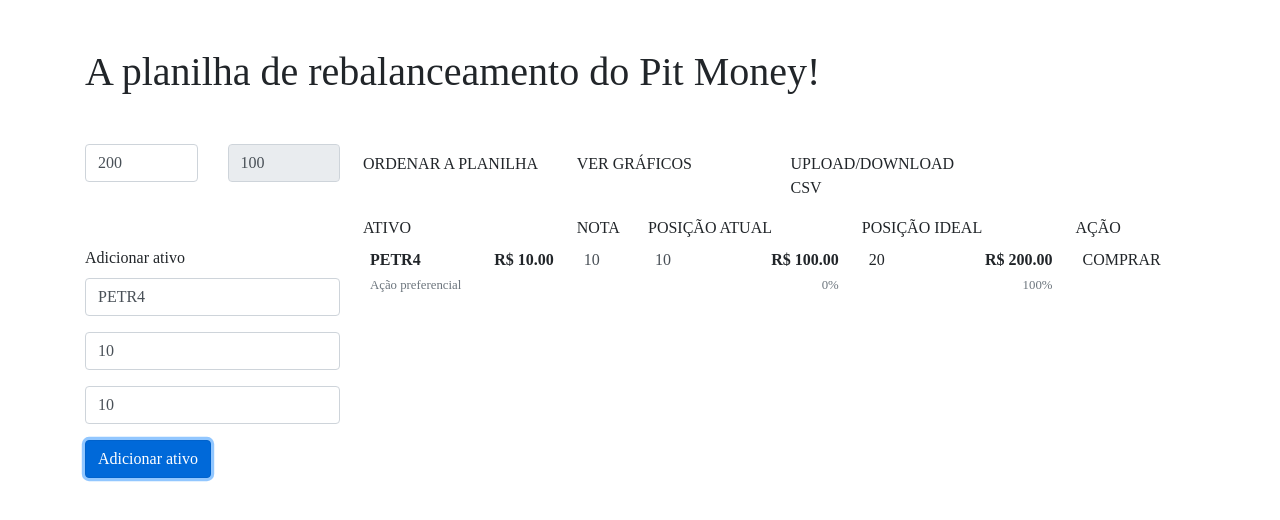
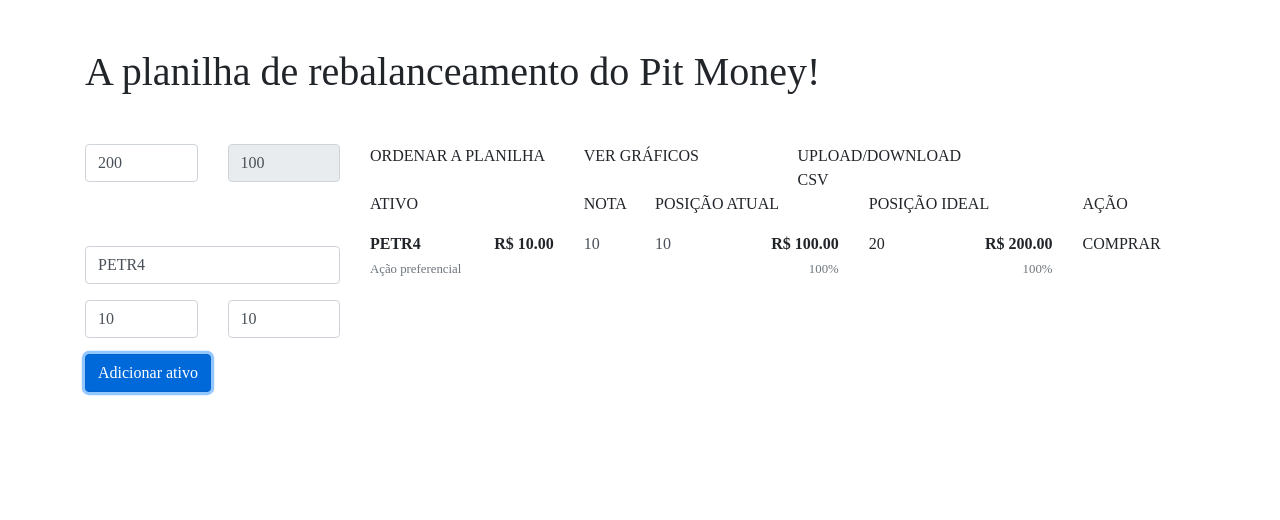
Before and after one commit to danjsillva/pit, a React (Create React App) app: page / in a window 1280 px wide. Both pictures are taken after a click on the button "Adicionar ativo". Shown: the top 520 px of the page. Built offline with nearby package versions, Linux system fonts and the light colour scheme; a web font is replaced by a local one.

Commit message:
feat: ajustes nos calculos e layout

```diff
--- a/src/App.js
+++ b/src/App.js
@@ -17,13 +17,43 @@ export default function App() {
   });
   const [assets, setAssets] = useState([]);
 
+  const getAsset = data => {
+    const asset = { ...data };
+
+    asset.amount = parseInt(asset.amount);
+    asset.applied = (parseInt(asset.amount) * parseFloat(asset.price)).toFixed(
+      2
+    );
+    asset.percent = (
+      ((parseInt(asset.amount) * parseFloat(asset.price)) /
+        parseFloat(totals.applied)) *
+      100
+    ).toFixed();
+
+    asset.percentGoal = (
+      (parseInt(asset.grade) / parseInt(totals.grade)) *
+      100
+    ).toFixed();
+    asset.appliedGoal = parseInt(
+      (parseFloat(totals.broker) * parseFloat(asset.percentGoal)) / 100
+    ).toFixed(2);
+    asset.amountGoal = parseInt(
+      parseFloat(asset.appliedGoal) / parseFloat(asset.price)
+    );
+
+    asset.status = asset.amountGoal > asset.amount ? "COMPRAR" : "AGUARDAR";
+
+    return asset;
+  };
+
   return (
     <AppContext.Provider
       value={{
         totals,
         setTotals,
         assets,
-        setAssets
+        setAssets,
+        getAsset
       }}
       className="container"
     >
@@ -31,12 +61,12 @@ export default function App() {
         <h1 className="my-5">A planilha de rebalanceamento do Pit Money!</h1>
 
         <div className="row">
-          <div className="col-3">
+          <div className="col-12 col-lg-3">
             <TotalForm />
 
             <AssetForm />
           </div>
-          <div className="col-9">
+          <div className="col-12 col-lg-9">
             <AssetsTable />
           </div>
         </div>
--- a/src/App.scss
+++ b/src/App.scss
@@ -10,6 +10,7 @@
   border: none;
   outline: none !important;
   padding: 0;
+  max-width: 56px !important;
   height: 1.5rem;
   vertical-align: baseline;
   cursor: pointer;
--- a/src/components/AssetForm/AssetForm.js
+++ b/src/components/AssetForm/AssetForm.js
@@ -36,9 +36,8 @@ export default function() {
   }
 
   return (
-    <form onSubmit={handleSubmitAsset} className="mt-5">
-      <div className="form-group">
-        <label>Adicionar ativo</label>
+    <form onSubmit={handleSubmitAsset} className="row mt-5">
+      <div className=" col-12 form-group">
         <input
           type="text"
           value={asset.label}
@@ -48,7 +47,7 @@ export default function() {
         />
       </div>
 
-      <div className="form-group">
+      <div className="col-12 col-lg-6 form-group">
         <input
           type="text"
           value={asset.grade}
@@ -57,7 +56,7 @@ export default function() {
         />
       </div>
 
-      <div className="form-group">
+      <div className="col-12 col-lg-6 form-group">
         <input
           type="text"
           value={asset.amount}
@@ -66,7 +65,7 @@ export default function() {
         />
       </div>
 
-      <div className="form-group">
+      <div className=" col-12 form-group">
         <button type="submit" className="btn btn-primary">
           Adicionar ativo
         </button>
--- a/src/components/AssetsTable/AssetLine.js
+++ b/src/components/AssetsTable/AssetLine.js
@@ -31,7 +31,7 @@ export default function AssetLine({ asset }) {
   };
 
   return (
-    <div className="row">
+    <div className="row py-3">
       <div className="col-3">
         <AssetLineLabel asset={asset} />
       </div>
@@ -44,7 +44,7 @@ export default function AssetLine({ asset }) {
       <div className="col-3">
         <AssetLineGoal asset={asset} />
       </div>
-      <div className="col-2">COMPRAR</div>
+      <div className="col-2">{asset.status}</div>
     </div>
   );
 }
--- a/src/components/AssetsTable/AssetLineApplied.js
+++ b/src/components/AssetsTable/AssetLineApplied.js
@@ -1,20 +1,10 @@
-import React, { useContext, useState } from "react";
-
-import { AppContext } from "../../App";
+import React, { useState } from "react";
 
 export default function AssetLineApplied({ asset, onChangeAsset }) {
-  const { totals } = useContext(AppContext);
   const [amount, setAmount] = useState(asset.amount);
-  const [percent, setPercent] = useState(0);
 
   function handleChangeAmount(event) {
     onChangeAsset({ amount: event.target.value });
-
-    setPercent(
-      ((parseInt(event.target.value) * parseFloat(asset.price)) /
-        parseFloat(totals.applied)) *
-        100
-    );
   }
 
   return (
@@ -28,10 +18,8 @@ export default function AssetLineApplied({ asset, onChangeAsset }) {
       />
 
       <div className="text-right">
-        <div className="font-weight-bold">
-          R$ {(parseInt(asset.amount) * parseFloat(asset.price)).toFixed(2)}
-        </div>
-        <small className="text-muted">{percent.toFixed()}%</small>
+        <div className="font-weight-bold">R$ {asset.applied}</div>
+        <small className="text-muted">{asset.percent}%</small>
       </div>
     </div>
   );
--- a/src/components/AssetsTable/AssetLineGoal.js
+++ b/src/components/AssetsTable/AssetLineGoal.js
@@ -1,30 +1,13 @@
-import React, { useContext, useState, useEffect } from "react";
-
-import { AppContext } from "../../App";
+import React from "react";
 
 export default function AssetLineGoal({ asset }) {
-  const { totals } = useContext(AppContext);
-  const [amount, setAmount] = useState(0);
-
-  useEffect(() => {
-    setAmount(
-      (parseFloat(totals.broker) *
-        (parseInt(asset.grade) / parseInt(totals.grade))) /
-        parseFloat(asset.price)
-    );
-  }, [asset.grade, asset.price, totals.broker, totals.grade]);
-
   return (
     <div className="d-flex justify-content-between">
-      <div>{parseInt(amount)}</div>
+      <div>{asset.amountGoal}</div>
 
       <div className="text-right">
-        <div className="font-weight-bold">
-          R$ {(parseInt(amount) * parseFloat(asset.price)).toFixed(2)}
-        </div>
-        <small className="text-muted">
-          {((parseInt(asset.grade) / parseInt(totals.grade)) * 100).toFixed()}%
-        </small>
+        <div className="font-weight-bold">R$ {asset.appliedGoal}</div>
+        <small className="text-muted">{asset.percentGoal}%</small>
       </div>
     </div>
   );
--- a/src/components/AssetsTable/AssetLineGrade.js
+++ b/src/components/AssetsTable/AssetLineGrade.js
@@ -10,6 +10,7 @@ export default function AssetLineGrade({ asset, onChangeAsset }) {
   }
 
   return (
+    <div className="">
       <input
         type="number"
         value={grade}
@@ -17,5 +18,6 @@ export default function AssetLineGrade({ asset, onChangeAsset }) {
         onBlur={handleChangeGrade}
         className="form-control col input-inline"
       />
+    </div>
   );
 }
--- a/src/components/AssetsTable/AssetLineLabel.js
+++ b/src/components/AssetsTable/AssetLineLabel.js
@@ -4,7 +4,7 @@ export default function AssetLineLabel({ asset }) {
   return (
     <div className="">
       <div className="d-flex justify-content-between">
-        <div className="font-weight-bold">{asset.label}</div>
+        <div className="font-weight-bold">{asset.label} </div>
         <div className="font-weight-bold">R$ {asset.price.toFixed(2)}</div>
       </div>
       <small className="text-muted">
--- a/src/components/AssetsTable/AssetsTable.js
+++ b/src/components/AssetsTable/AssetsTable.js
@@ -5,26 +5,42 @@ import AssetLine from "./AssetLine";
 import { AppContext } from "../../App";
 
 export default function AssetsTable() {
-  const { assets } = useContext(AppContext);
+  const { assets, setAssets, getAsset } = useContext(AppContext);
+
+  function sortAssets(field) {
+    setAssets(assets.sort((a, b) => (a[field] >= b[field] ? 1 : -1)));
+  }
 
   return (
     <div>
       <div className="row">
-        <div className="col-3 p-2">ORDENAR A PLANILHA</div>
-        <div className="col-3 p-2">VER GRÁFICOS</div>
-        <div className="col-3 p-2">UPLOAD/DOWNLOAD CSV</div>
+        <div className="col-3">ORDENAR A PLANILHA</div>
+        <div className="col-3">VER GRÁFICOS</div>
+        <div className="col-3">UPLOAD/DOWNLOAD CSV</div>
       </div>
 
       <div className="row">
-        <div className="col-3 p-2">ATIVO</div>
-        <div className="col-1 p-2">NOTA</div>
-        <div className="col-3 p-2">POSIÇÃO ATUAL</div>
-        <div className="col-3 p-2">POSIÇÃO IDEAL</div>
-        <div className="col-2 p-2">AÇÃO</div>
+        <div className="col-3 pointer" onClick={e => sortAssets("label")}>
+          ATIVO
+        </div>
+        <div className="col-1 pointer" onClick={e => sortAssets("grade")}>
+          NOTA
+        </div>
+        <div className="col-3 pointer" onClick={e => sortAssets("amount")}>
+          POSIÇÃO ATUAL
+        </div>
+        <div className="col-3 pointer" onClick={e => sortAssets("amountGoal")}>
+          POSIÇÃO IDEAL
+        </div>
+        <div className="col-2 pointer" onClick={e => sortAssets("status")}>
+          AÇÃO
+        </div>
       </div>
 
       {assets &&
-        assets.map(asset => <AssetLine key={asset.label} asset={asset} />)}
+        assets.map(asset => (
+          <AssetLine key={asset.label} asset={getAsset(asset)} />
+        ))}
     </div>
   );
 }
--- a/src/components/TotalForm/TotalForm.js
+++ b/src/components/TotalForm/TotalForm.js
@@ -1,18 +1,23 @@
-import React, { useContext } from "react";
-import { toast } from "react-toastify";
+import React, { useContext, useState } from "react";
 
 import { AppContext } from "../../App";
 
 export default function() {
   const { totals, setTotals } = useContext(AppContext);
+  const [broker, setBroker] = useState(totals.broker);
+
+  function handleChangeBroker(event) {
+    setTotals({ ...totals, broker: event.target.value });
+  }
 
   return (
     <div className="row">
       <div className="col-12 col-lg-6 form-group">
         <input
           type="text"
-          value={totals.broker}
-          onChange={e => setTotals({ ...totals, broker: e.target.value })}
+          value={broker}
+          onChange={e => setBroker(e.target.value)}
+          onBlur={handleChangeBroker}
           className="form-control"
         />
       </div>
```
Lines whose indentation alone changed are shown as unchanged.
